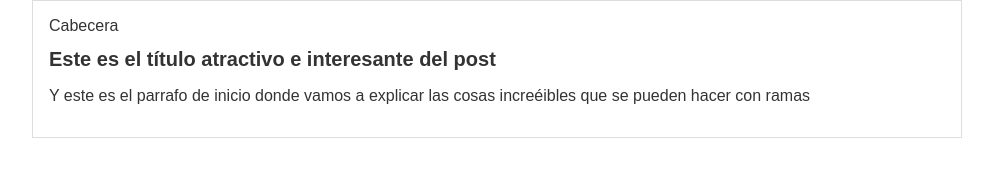
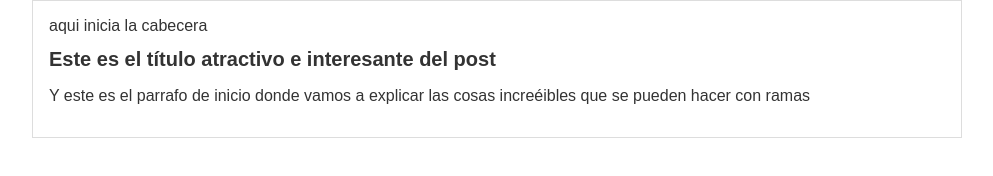
Before and after one commit to jottache/platzi-blog, a plain HTML site: page blogpost.html in a window 1280 px wide. Shown: the whole page, without its empty margins (143-1136 px from the left). Drawn offline with Linux system fonts and the light colour scheme.

Commit message:
estructura de la cabecera

```diff
--- a/blogpost.html
+++ b/blogpost.html
@@ -12,7 +12,7 @@
 <body>
     <div id="container">
         <div id="cabecera">
-            Cabecera
+            <div class="cabecera">aqui inicia la cabecera</div>
         </div>
         <div id="post">
             <h1>Este es el título atractivo e interesante del post</h1>
```
